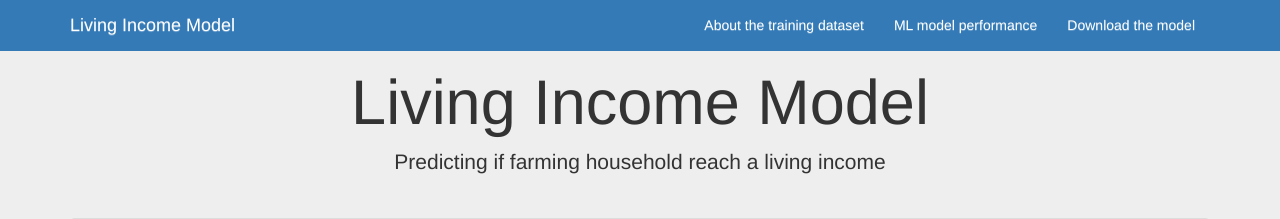
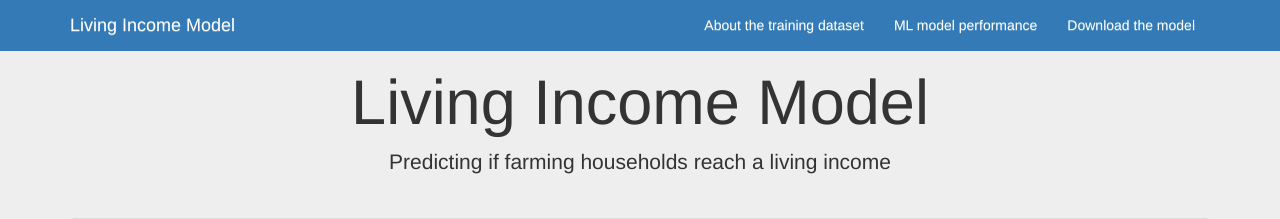
Before and after one commit to mtyszler/LivingIncomeModel, a Flask app: page / in a window 1280 px wide. Shown: the top 219 px of the page. Run offline with Flask 2, Linux system fonts and the light colour scheme; parts of the project's set-up code (start-up, migrations or seed data) failed here and were passed over; some libraries are stand-ins or nearby versions.

Commit message:
Fix grammar typo

```diff
--- a/app/templates/classifier.html
+++ b/app/templates/classifier.html
@@ -4,7 +4,7 @@
 <div class="jumbotron">
     <div class="container">
         <h1 class="text-center">Living Income Model</h1>
-        <p class="text-center">Predicting if farming household reach a living income</p>
+        <p class="text-center">Predicting if farming households reach a living income</p>
         <hr />
 
         <div class="row">
```
